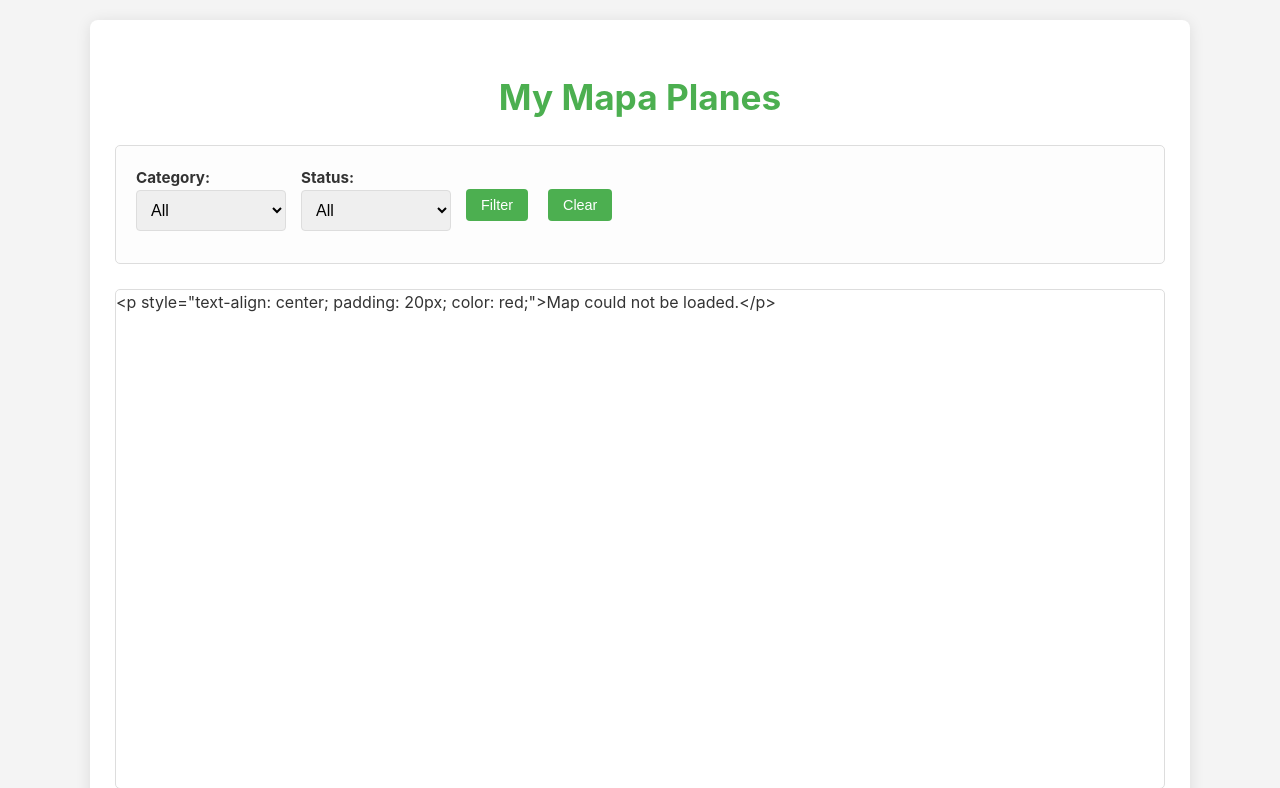
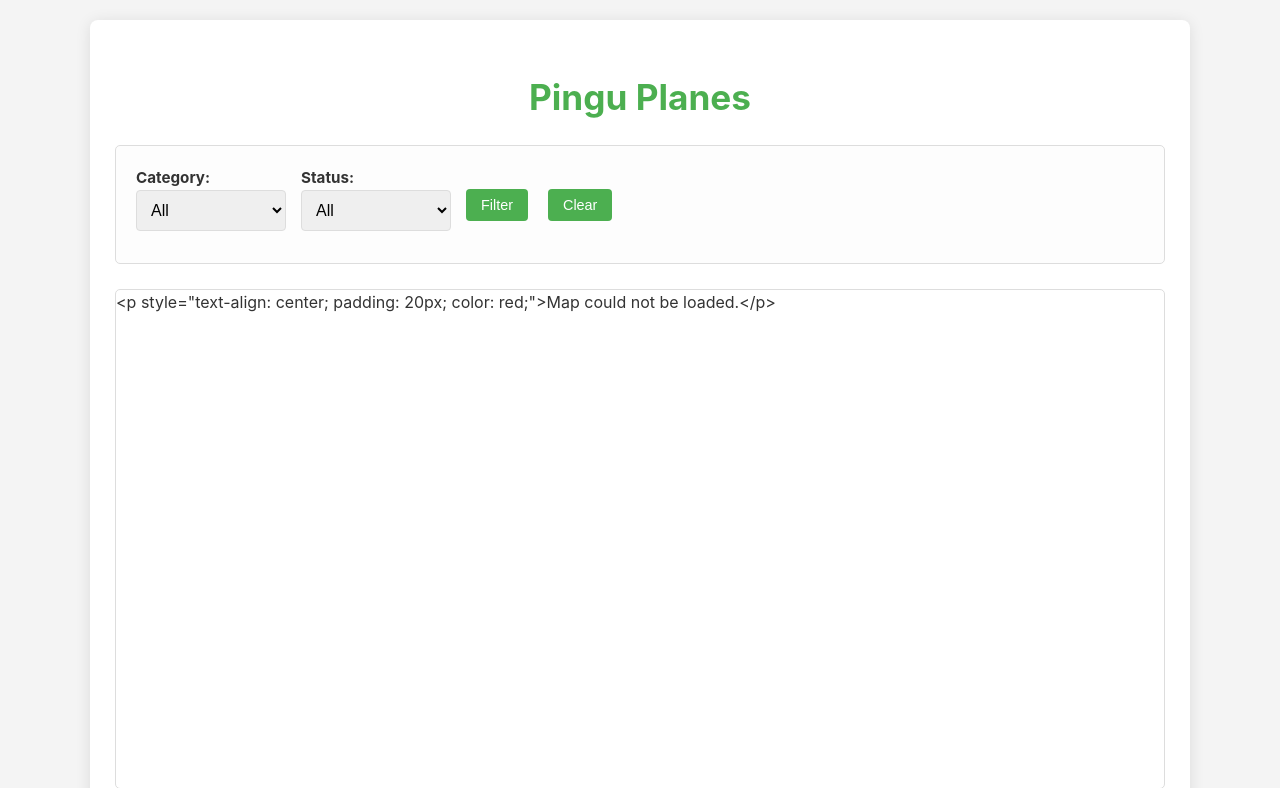
Before and after one commit to baldesco/mapa_planes, a FastAPI app: template templates/index.html in a window 1280 px wide. Shown: the top 788 px of the page. Run offline with FastAPI, Linux system fonts and the light colour scheme; the template is opened without the code that fills it, so the values that code supplies are empty.

Commit message:
cambiar titulo

```diff
--- a/templates/index.html
+++ b/templates/index.html
@@ -434,7 +434,7 @@
 
 <body>
     <div class="container">
-        <h1>My Mapa Planes</h1>
+        <h1>Pingu Planes</h1>
 
         <!-- Filter Section -->
         <div class="filter-section">
```
